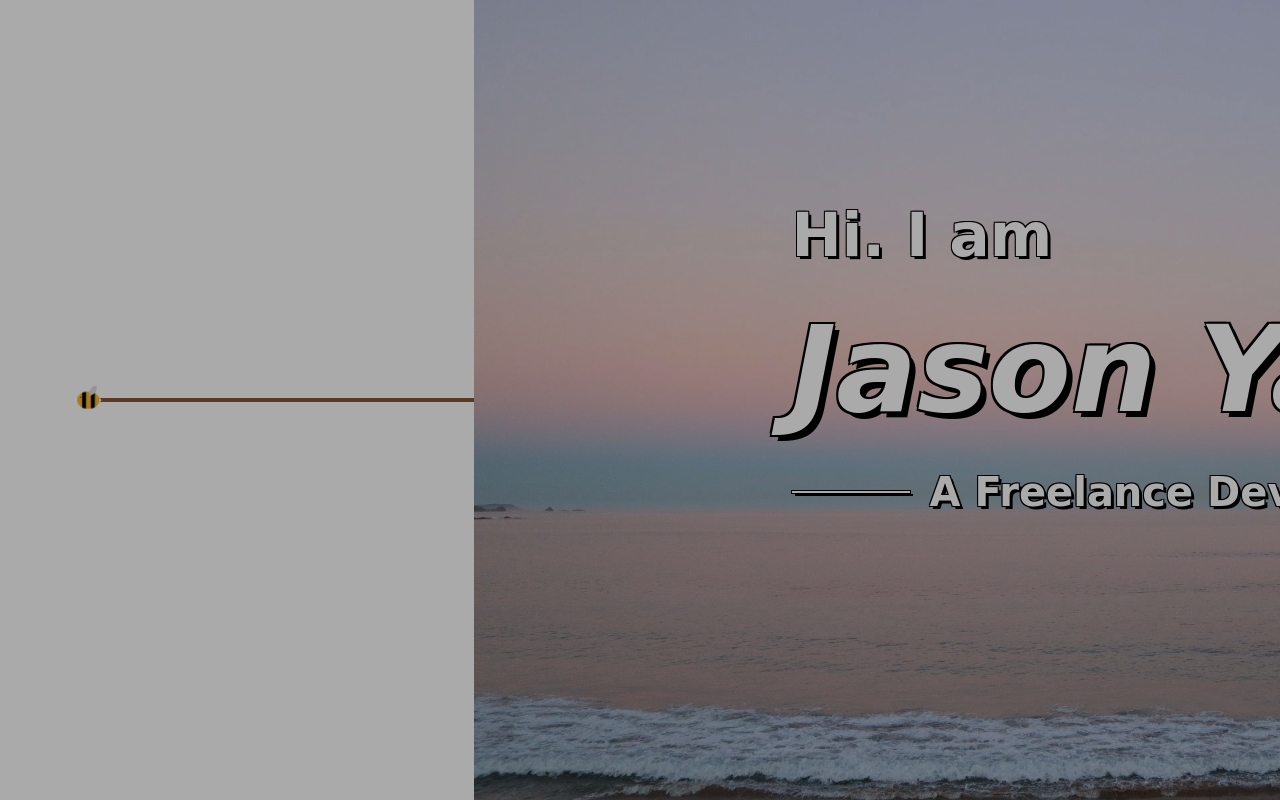
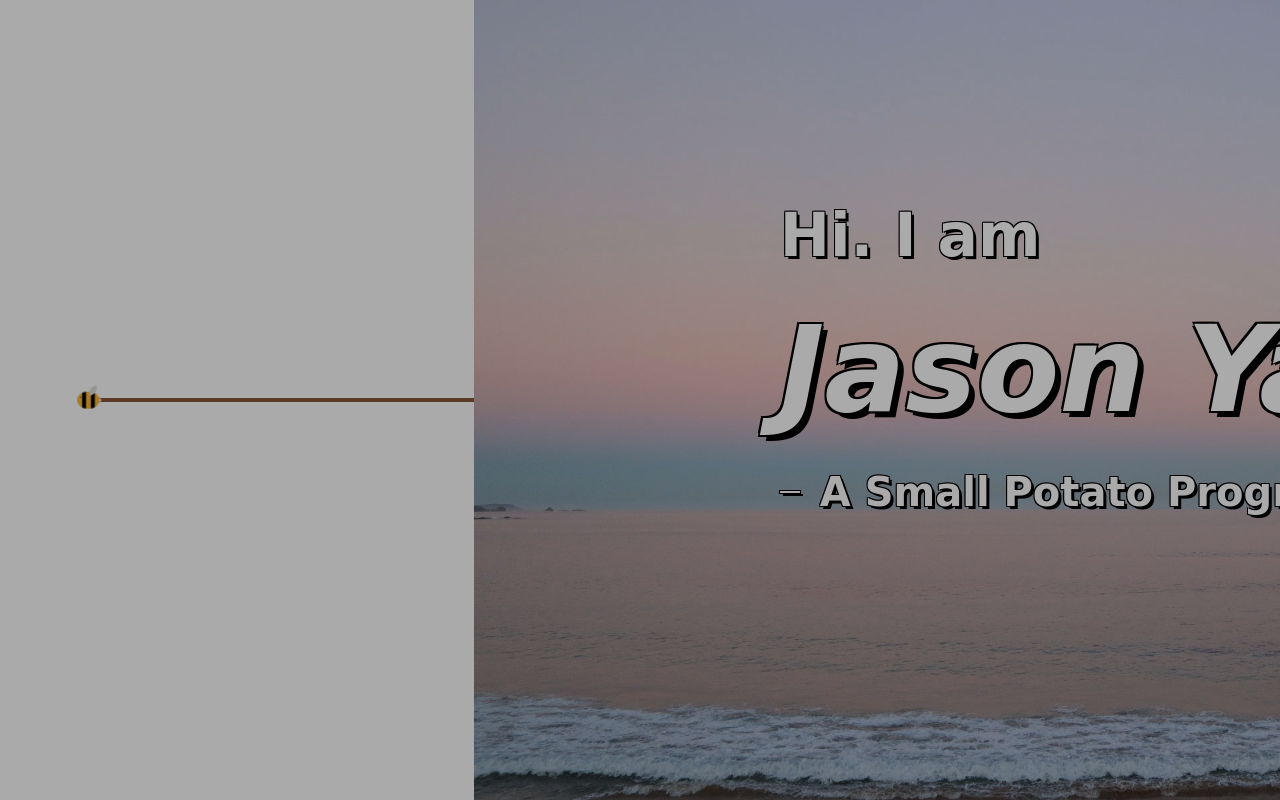
Before and after one commit to yfyau/yfyau.github.io, a React (Create React App) app: page / in a window 1280 px wide. Both pictures are taken after a click on the element 618 px from the left and 386 px from the top of the page. Built offline with nearby package versions, Linux system fonts and the light colour scheme.

Commit message:
Change title

```diff
--- a/package.json
+++ b/package.json
@@ -4,13 +4,14 @@
   "private": true,
   "homepage": "https://yfyau.github.io/",
   "dependencies": {
+    "body-scroll-lock": "^2.6.4",
     "gh-pages": "^2.1.1",
     "lodash": "^4.17.15",
     "react": "^16.7.0",
     "react-dom": "^16.7.0",
     "react-router": "^4.3.1",
     "react-router-dom": "^5.1.2",
-    "react-scripts": "^3.1.1"
+    "react-scripts": "^3.3.1"
   },
   "scripts": {
     "start": "react-scripts start",
--- a/src/App.js
+++ b/src/App.js
@@ -10,8 +10,14 @@ import Main from './components/Main'
 import BeeAnimation from './components/Bee/BeeAnimation'
 
 import './App.css';
+import HomeImg from './images/HomeImg.jpg'
 
 class App extends Component {
+
+  componentDidMount() {
+    const img = new Image();
+    img.src = HomeImg;
+  }
 
   render() {
     return (
--- a/src/components/Main.js
+++ b/src/components/Main.js
@@ -26,7 +26,7 @@ export default class Main extends Component {
         const { animationEnd, renderPage, HomeImgPositionY } = this.state
 
         return (
-            <div className="mainContainer">
+            <div className="mainContainer" style={{ overflowY: animationEnd ? 'scroll' : 'hidden' }}>
                 <div className="zoomOutAnimation" />
                 <div className="mainRightInAnimation" style={{ position: "relative", height: "100%", width: "100%" }}>
                     <div>
@@ -35,14 +35,9 @@ export default class Main extends Component {
                     </div>
                     <div className="mainBackground" style={{ backgroundPositionY: HomeImgPositionY }}>
                         <Home />
-                        {
-                            animationEnd &&
-                            [
-                                <AboutMe />,
-                                <Project />,
-                                <Contact />
-                            ]
-                        }
+                        <AboutMe />
+                        <Project />
+                        <Contact />
                     </div>
                 </div>
             </div>
--- a/src/components/Pages/Home.js
+++ b/src/components/Pages/Home.js
@@ -11,7 +11,7 @@ const Home = props => (
             <h1 className="homeTitleH1">Jason Yau</h1>
             <div>
                 <span className="spacer"></span>
-                <h3 className="homeTitleH3">A Freelance Developer</h3>
+                <h3 className="homeTitleH3">A Small Potato Programmer</h3>
             </div>
         </div>
     </div >
```
Also changed, not shown: 1 other file (tests, documents, lock files or other folders).
